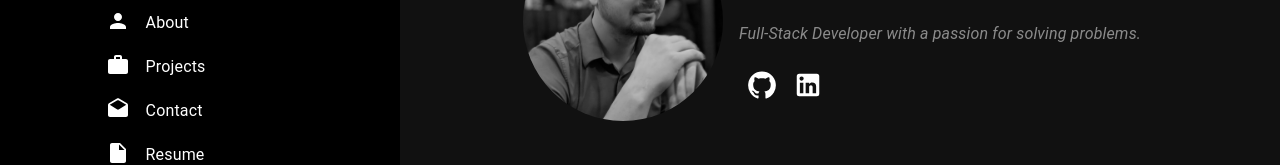
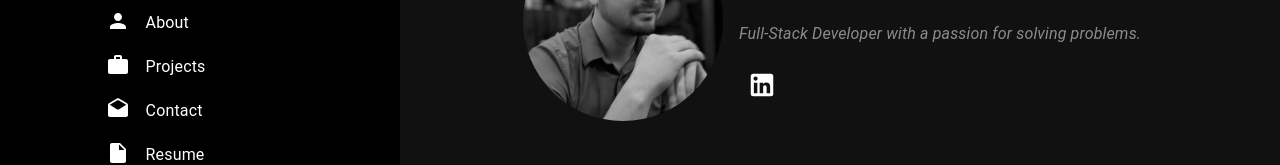
Before and after one commit to OneFJef/Portfolio-React, a React (Create React App) app: page / in a window 1280 px wide. Shown: the part 379-544 px from the top of the page. Built offline with nearby package versions, Linux system fonts and the light colour scheme.

Commit message:
Commented out LinkedIn link.

```diff
--- a/src/components/Home.tsx
+++ b/src/components/Home.tsx
@@ -121,13 +121,13 @@ export default function Home() {
                       window.open(Github);
                     }}
                   >
-                    <GitHubIcon sx={{ fontSize: 30 }} />
+                    {/* <GitHubIcon sx={{ fontSize: 30 }} />
                   </WhiteIconButton>
                   <WhiteIconButton
                     onClick={() => {
                       window.open(LinkedIn);
                     }}
-                  >
+                  > */}
                     <LinkedInIcon sx={{ fontSize: 30 }} />
                   </WhiteIconButton>
                 </ListItemIcon>
```
